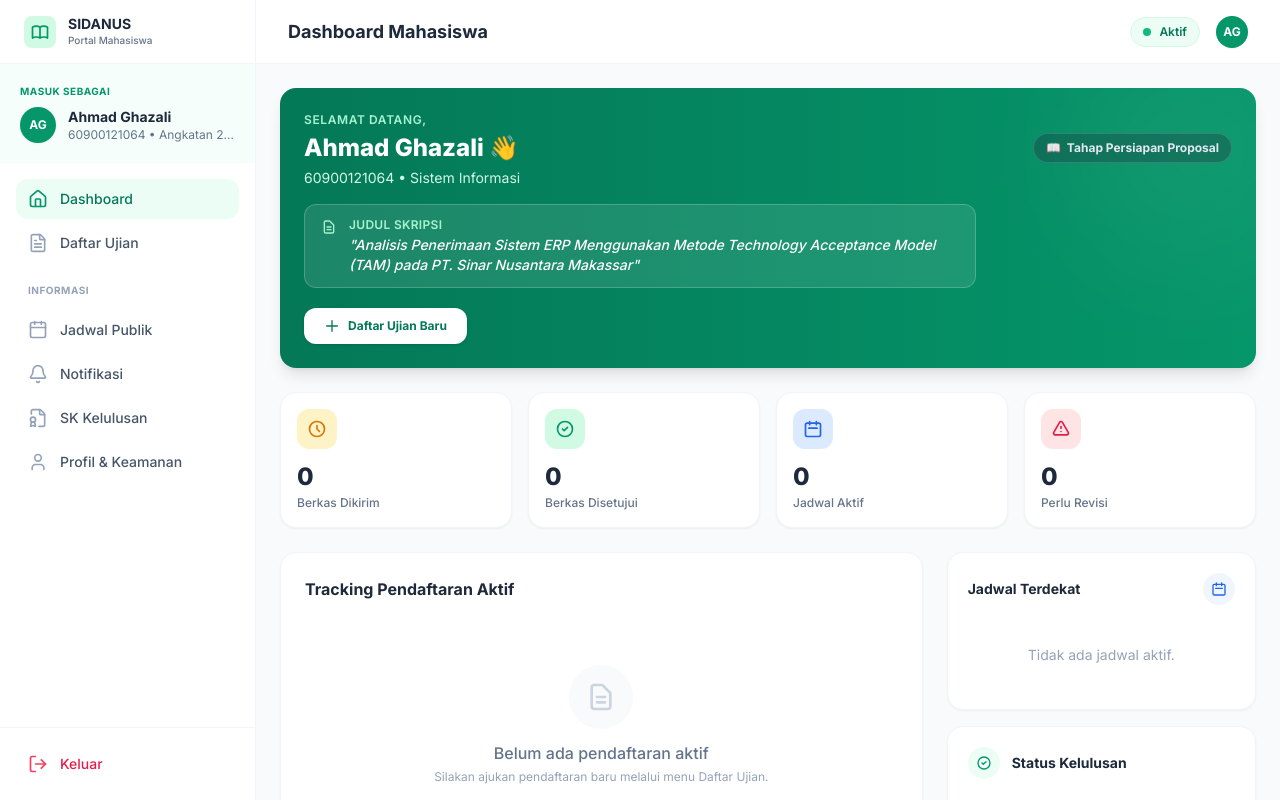
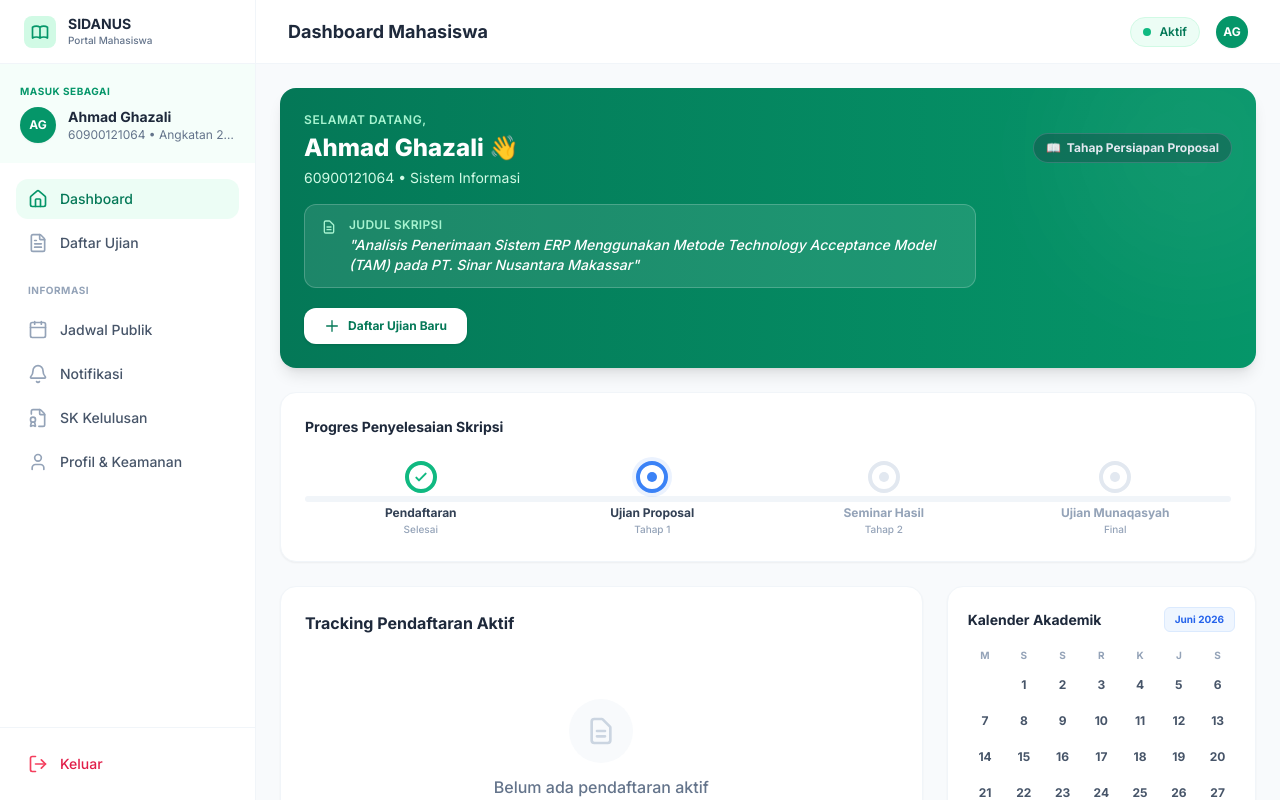
Before and after one commit to Cipaxdragon/APSI_3_React, a React (Vite) app: page / in a window 1280 px wide. Both pictures are taken after a click on the button "Mahasiswa". Shown: the top 800 px of the page. Built offline with nearby package versions, Linux system fonts and the light colour scheme.

Commit message:
feat: create mahasiswa dashboard page with academic status tracking and exam schedule display

```diff
--- a/src/pages/mahasiswa/DashboardPage.jsx
+++ b/src/pages/mahasiswa/DashboardPage.jsx
@@ -183,12 +183,67 @@ export default function MahasiswaDashboard() {
             </section>
           )}
 
-          {/* Status Cards */}
-          <section className="grid grid-cols-2 sm:grid-cols-4 gap-3 sm:gap-4">
-            <StatCard icon="M12 8v4l3 3m6-3a9 9 0 11-18 0 9 9 0 0118 0z" color="amber" count={statDikirim} label="Berkas Dikirim" />
-            <StatCard icon="M9 12l2 2 4-4m6 2a9 9 0 11-18 0 9 9 0 0118 0z" color="emerald" count={statDisetujui} label="Berkas Disetujui" />
-            <StatCard icon="M8 7V3m8 4V3m-9 8h10M5 21h14a2 2 0 002-2V7a2 2 0 00-2-2H5a2 2 0 00-2 2v12a2 2 0 002 2z" color="blue" count={statJadwal} label="Jadwal Aktif" />
-            <StatCard icon="M12 9v2m0 4h.01m-6.938 4h13.856c1.54 0 2.502-1.667 1.732-3L13.732 4c-.77-1.333-2.694-1.333-3.464 0L3.34 16c-.77 1.333.192 3 1.732 3z" color="rose" count={statRevisi} label="Perlu Revisi" />
+          {/* Functional Widgets: Progress & Quick Actions */}
+          <section className="grid grid-cols-1 xl:grid-cols-3 gap-4 sm:gap-6">
+            {/* Progress Bar Skripsi */}
+            <div className={`${currentSchedule ? 'xl:col-span-2' : 'xl:col-span-3'} bg-white rounded-2xl border border-slate-100 shadow-sm p-5 sm:p-6 transition-all`}>
+              <h3 className="font-bold text-slate-800 text-sm mb-6">Progres Penyelesaian Skripsi</h3>
+
+              <div className="relative">
+                {/* Background Line */}
+                <div className="absolute top-1/2 left-0 w-full h-1.5 bg-slate-100 rounded-full -translate-y-1/2"></div>
+
+                {/* Active Progress Line */}
+                <div
+                  className="absolute top-1/2 left-0 h-1.5 bg-emerald-500 rounded-full -translate-y-1/2 transition-all duration-1000"
+                  style={{ width: student.statusUjian === 'lulus' ? '100%' : student.statusUjian === 'hasil_selesai' ? '66%' : student.statusUjian === 'proposal_selesai' ? '33%' : '0%' }}
+                ></div>
+
+                {/* Steps */}
+                <div className="relative flex justify-between">
+                  {[
+                    { label: 'Pendaftaran', status: 'done', desc: 'Selesai' },
+                    { label: 'Ujian Proposal', status: student.statusUjian === 'proposal_selesai' || student.statusUjian === 'hasil_selesai' || student.statusUjian === 'lulus' ? 'done' : 'active', desc: 'Tahap 1' },
+                    { label: 'Seminar Hasil', status: student.statusUjian === 'hasil_selesai' || student.statusUjian === 'lulus' ? 'done' : student.statusUjian === 'proposal_selesai' ? 'active' : 'pending', desc: 'Tahap 2' },
+                    { label: 'Ujian Munaqasyah', status: student.statusUjian === 'lulus' ? 'done' : student.statusUjian === 'hasil_selesai' ? 'active' : 'pending', desc: 'Final' }
+                  ].map((step, idx) => (
+                    <div key={idx} className="flex flex-col items-center w-1/4">
+                      <div className={`w-8 h-8 rounded-full border-4 flex items-center justify-center bg-white z-10 transition-colors
+                        ${step.status === 'done' ? 'border-emerald-500 text-emerald-500' : step.status === 'active' ? 'border-blue-500 text-blue-500 shadow-[0_0_0_4px_rgba(59,130,246,0.1)]' : 'border-slate-200 text-slate-300'}`}>
+                        {step.status === 'done' ? (
+                          <svg className="w-4 h-4" fill="none" viewBox="0 0 24 24" stroke="currentColor"><path strokeLinecap="round" strokeLinejoin="round" strokeWidth="3" d="M5 13l4 4L19 7" /></svg>
+                        ) : (
+                          <div className={`w-2.5 h-2.5 rounded-full ${step.status === 'active' ? 'bg-blue-500' : 'bg-slate-200'}`}></div>
+                        )}
+                      </div>
+                      <p className={`mt-3 text-xs font-bold text-center leading-tight ${step.status === 'pending' ? 'text-slate-400' : 'text-slate-700'}`}>{step.label}</p>
+                      <p className="text-[10px] text-slate-400 font-medium mt-0.5">{step.desc}</p>
+                    </div>
+                  ))}
+                </div>
+              </div>
+            </div>
+
+            {/* Quick Actions (Hanya muncul jika jadwal sudah ditetapkan) */}
+            {currentSchedule && (
+              <div className="xl:col-span-1 bg-white rounded-2xl border border-slate-100 shadow-sm p-5 sm:p-6 flex flex-col transition-all">
+                <h3 className="font-bold text-slate-800 text-sm mb-4">Berkas Administrasi Ujian</h3>
+                <div className="grid grid-cols-2 gap-3 flex-1">
+                  <button className="flex flex-col items-center justify-center gap-2 p-3 rounded-xl border border-slate-100 bg-slate-50 hover:bg-emerald-50 hover:border-emerald-200 hover:text-emerald-700 transition-colors text-slate-600 group">
+                    <div className="w-10 h-10 rounded-full bg-white shadow-sm flex items-center justify-center group-hover:text-emerald-600">
+                      <svg className="w-5 h-5" fill="none" viewBox="0 0 24 24" stroke="currentColor"><path strokeLinecap="round" strokeLinejoin="round" strokeWidth="2" d="M9 12h6m-6 4h6m2 5H7a2 2 0 01-2-2V5a2 2 0 012-2h5.586a1 1 0 01.707.293l5.414 5.414a1 1 0 01.293.707V19a2 2 0 01-2 2z" /></svg>
+                    </div>
+                    <span className="text-[11px] font-bold text-center leading-tight">Berita Acara<br/>Ujian</span>
+                  </button>
+                  <button className="flex flex-col items-center justify-center gap-2 p-3 rounded-xl border border-slate-100 bg-slate-50 hover:bg-amber-50 hover:border-amber-200 hover:text-amber-700 transition-colors text-slate-600 group">
+                    <div className="w-10 h-10 rounded-full bg-white shadow-sm flex items-center justify-center group-hover:text-amber-600">
+                      <svg className="w-5 h-5" fill="none" viewBox="0 0 24 24" stroke="currentColor"><path strokeLinecap="round" strokeLinejoin="round" strokeWidth="2" d="M4 16v1a3 3 0 003 3h10a3 3 0 003-3v-1m-4-4l-4 4m0 0l-4-4m4 4V4" /></svg>
+                    </div>
+                    <span className="text-[11px] font-bold text-center leading-tight">Unduh Template<br/>Lembar Pengesahan</span>
+                  </button>
+                </div>
+              </div>
+            )}
           </section>
 
           {/* Timeline & Jadwal */}
@@ -202,36 +257,7 @@ export default function MahasiswaDashboard() {
             </section>
 
             <div className="order-1 lg:order-2 space-y-4">
-              <section className="bg-white rounded-2xl border border-slate-100 shadow-sm p-5">
-                <div className="flex items-center justify-between mb-4">
-                  <h3 className="font-bold text-slate-800 text-sm">Jadwal Terdekat</h3>
-                  <div className="w-8 h-8 rounded-full bg-blue-50 flex items-center justify-center text-blue-600">
-                    <svg className="w-4 h-4" fill="none" viewBox="0 0 24 24" stroke="currentColor">
-                      <path strokeLinecap="round" strokeLinejoin="round" strokeWidth="2" d="M8 7V3m8 4V3m-9 8h10M5 21h14a2 2 0 002-2V7a2 2 0 00-2-2H5a2 2 0 00-2 2v12a2 2 0 002 2z" />
-                    </svg>
-                  </div>
-                </div>
-                {currentSchedule ? (
-                  <div>
-                    <span className={`inline-block px-2.5 py-1 rounded-full text-xs font-bold mb-3
-                      ${currentSchedule.jenisUjian === 'munaqasyah' ? 'bg-emerald-100 text-emerald-700' :
-                        currentSchedule.jenisUjian === 'hasil' ? 'bg-teal-100 text-teal-700' : 'bg-blue-100 text-blue-700'}`}>
-                      {SidanusDB.getExamLabel(currentSchedule.jenisUjian)}
-                    </span>
-                    <p className="text-xl font-extrabold text-slate-800">{SidanusDB.formatDate(currentSchedule.tanggal)}</p>
-                    <p className="text-sm font-semibold text-slate-600 mt-1">{currentSchedule.jamMulai} - {currentSchedule.jamSelesai}</p>
-                    <p className="text-sm text-slate-500 mt-2 flex items-center gap-2">
-                      <svg className="w-4 h-4" fill="none" viewBox="0 0 24 24" stroke="currentColor">
-                        <path strokeLinecap="round" strokeLinejoin="round" strokeWidth="2" d="M17.657 16.657L13.414 20.9a1.998 1.998 0 01-2.827 0l-4.244-4.243a8 8 0 1111.314 0z" />
-                        <path strokeLinecap="round" strokeLinejoin="round" strokeWidth="2" d="M15 11a3 3 0 11-6 0 3 3 0 016 0z" />
-                      </svg>
-                      {currentSchedule.ruangan}
-                    </p>
-                  </div>
-                ) : (
-                  <div className="text-center py-6 text-slate-400 text-sm">Tidak ada jadwal aktif.</div>
-                )}
-              </section>
+              <MiniCalendar scheduleDate={currentSchedule?.tanggal} />
 
               <section className="bg-white rounded-2xl border border-slate-100 shadow-sm p-5">
                 <div className="flex items-center gap-3 mb-4">
@@ -277,22 +303,78 @@ export default function MahasiswaDashboard() {
 }
 
 function StatCard({ icon, color, count, label }) {
-  const colors = {
-    amber: 'bg-amber-100 text-amber-600',
-    emerald: 'bg-emerald-100 text-emerald-600',
-    blue: 'bg-blue-100 text-blue-600',
-    rose: 'bg-rose-100 text-rose-600'
+  const colorThemes = {
+    amber: { bg: 'bg-amber-50', text: 'text-amber-600', iconBg: 'bg-amber-100' },
+    emerald: { bg: 'bg-emerald-50', text: 'text-emerald-600', iconBg: 'bg-emerald-100' },
+    blue: { bg: 'bg-blue-50', text: 'text-blue-600', iconBg: 'bg-blue-100' },
+    rose: { bg: 'bg-rose-50', text: 'text-rose-600', iconBg: 'bg-rose-100' }
   };
+
+  const theme = colorThemes[color];
+
   return (
-    <div className="bg-white rounded-2xl p-4 border border-slate-100 shadow-sm hover:shadow-md transition-shadow">
-      <div className={`w-10 h-10 rounded-xl flex items-center justify-center mb-3 ${colors[color].split(' ')[0]}`}>
-        <svg className={`w-5 h-5 ${colors[color].split(' ')[1]}`} fill="none" viewBox="0 0 24 24" stroke="currentColor">
-          <path strokeLinecap="round" strokeLinejoin="round" strokeWidth="2" d={icon} />
-        </svg>
+    <div className="bg-white rounded-2xl p-5 border border-slate-100 shadow-sm hover:shadow-md transition-all group flex flex-col justify-between h-full">
+      <div className="flex justify-between items-start mb-3">
+        <div className={`w-12 h-12 rounded-xl flex items-center justify-center transition-colors ${theme.bg} ${theme.text} group-hover:${theme.iconBg}`}>
+          <svg className="w-6 h-6" fill="none" viewBox="0 0 24 24" stroke="currentColor">
+            <path strokeLinecap="round" strokeLinejoin="round" strokeWidth="2.5" d={icon} />
+          </svg>
+        </div>
+        <h4 className="text-3xl font-black text-slate-800 leading-none mt-1">{count}</h4>
       </div>
-      <p className="text-2xl font-extrabold text-slate-800">{count}</p>
-      <p className="text-xs text-slate-500 mt-0.5 font-medium">{label}</p>
+      <p className="text-[11px] font-bold uppercase tracking-wider text-slate-500">{label}</p>
     </div>
+  );
+}
+
+function MiniCalendar({ scheduleDate }) {
+  const today = new Date();
+  const displayDate = scheduleDate ? new Date(scheduleDate) : today;
+  const dispMonth = displayDate.getMonth();
+  const dispYear = displayDate.getFullYear();
+
+  const firstDay = new Date(dispYear, dispMonth, 1).getDay();
+  const daysInMonth = new Date(dispYear, dispMonth + 1, 0).getDate();
+
+  const days = [];
+  for (let i = 0; i < firstDay; i++) days.push(null);
+  for (let i = 1; i <= daysInMonth; i++) days.push(i);
+
+  const monthNames = ['Januari', 'Februari', 'Maret', 'April', 'Mei', 'Juni', 'Juli', 'Agustus', 'September', 'Oktober', 'November', 'Desember'];
+
+  return (
+    <section className="bg-white rounded-2xl border border-slate-100 shadow-sm p-5">
+      <div className="flex items-center justify-between mb-4">
+        <h3 className="font-bold text-slate-800 text-sm">Kalender Akademik</h3>
+        <span className="text-[10px] font-bold text-blue-600 bg-blue-50 px-2.5 py-1 rounded-md border border-blue-100">
+          {monthNames[dispMonth]} {dispYear}
+        </span>
+      </div>
+
+      <div className="grid grid-cols-7 text-center gap-1 mb-2">
+        {['M', 'S', 'S', 'R', 'K', 'J', 'S'].map((d, i) => (
+          <div key={i} className="text-[10px] font-bold text-slate-400">{d}</div>
+        ))}
+      </div>
+
+      <div className="grid grid-cols-7 gap-y-2 gap-x-1 text-center">
+        {days.map((day, idx) => {
+          if (!day) return <div key={idx} className="p-1"></div>;
+
+          const isSchedule = scheduleDate && new Date(scheduleDate).getDate() === day && dispMonth === new Date(scheduleDate).getMonth() && dispYear === new Date(scheduleDate).getFullYear();
+          const isToday = !scheduleDate && day === today.getDate() && dispMonth === today.getMonth() && dispYear === today.getFullYear();
+
+          return (
+            <div key={idx} className={`text-xs font-bold rounded-full w-7 h-7 mx-auto flex items-center justify-center cursor-default
+              ${isSchedule ? 'bg-blue-600 text-white shadow-md ring-2 ring-blue-200'
+                : isToday ? 'bg-emerald-100 text-emerald-700 ring-1 ring-emerald-200'
+                : 'text-slate-600 hover:bg-slate-100'}`}>
+              {day}
+            </div>
+          );
+        })}
+      </div>
+    </section>
   );
 }
 
```
